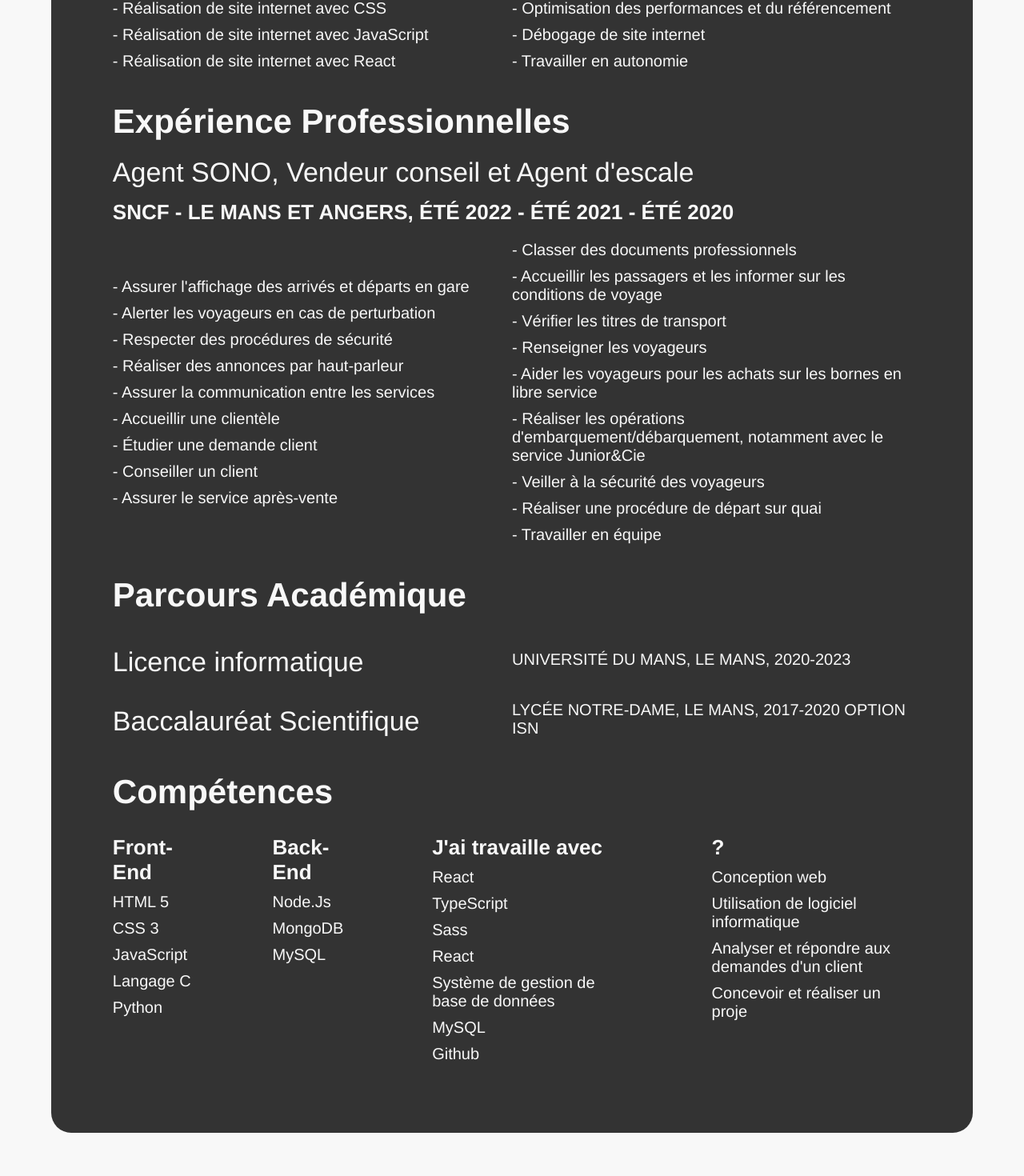
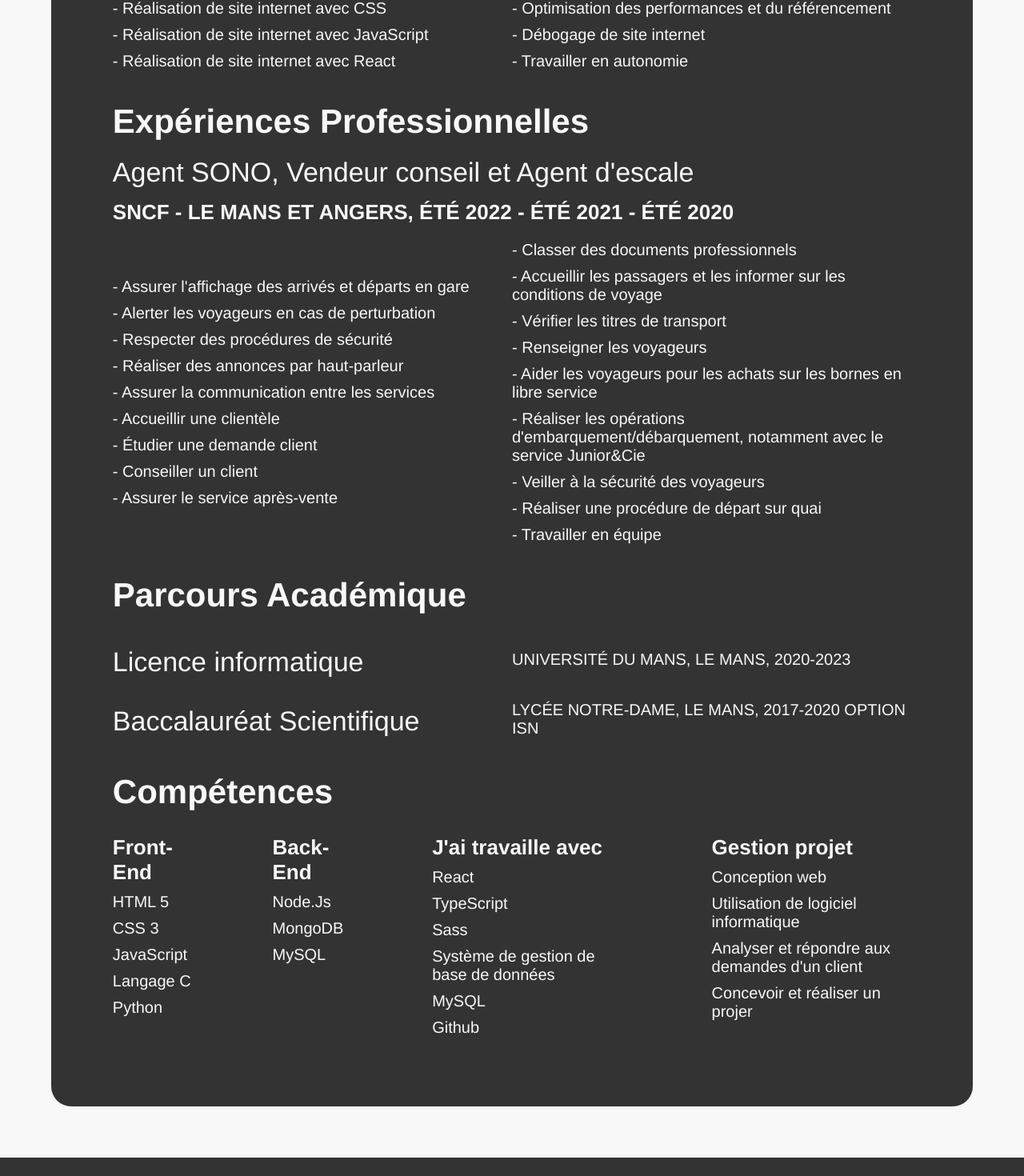
Before and after one commit to Maxms17/OpenC_Projet_12, a React (Create React App) app: page /CV in a window 1280 px wide. Shown: the part 1274-2744 px from the top of the page at 80% size. Built offline with nearby package versions, Linux system fonts and the light colour scheme; a web font is replaced by a local one.

Commit message:
modif correction text

```diff
--- a/src/components/Curriculum/Curriculum.jsx
+++ b/src/components/Curriculum/Curriculum.jsx
@@ -91,7 +91,7 @@ function Curriculum() {
                         </div>
                     </div>
                 </div>
-                <h2>Expérience Professionnelles</h2>
+                <h2>Expériences Professionnelles</h2>
                 <div>
                     <h3>Agent SONO, Vendeur conseil et Agent d'escale</h3>
                     <h4>SNCF - LE MANS ET ANGERS, ÉTÉ 2022 - ÉTÉ 2021 - ÉTÉ 2020</h4>
@@ -160,17 +160,16 @@ function Curriculum() {
                             <p>    React</p>
                             <p>    TypeScript</p>
                             <p>    Sass</p>
-                            <p>    React</p>
                             <p>    Système de gestion de base de données</p>
                             <p>    MySQL</p>
                             <p>    Github</p>
                         </div>
                         <div className='colonne'>
-                            <h4> ? </h4>
+                            <h4> Gestion projet </h4>
                             <p>    Conception web</p>
                             <p>    Utilisation de logiciel informatique</p>
                             <p>    Analyser et répondre aux demandes d'un client</p>
-                            <p>    Concevoir et réaliser un proje</p>
+                            <p>    Concevoir et réaliser un projer</p>
                         </div>
                     </div>
                 </div>
```
